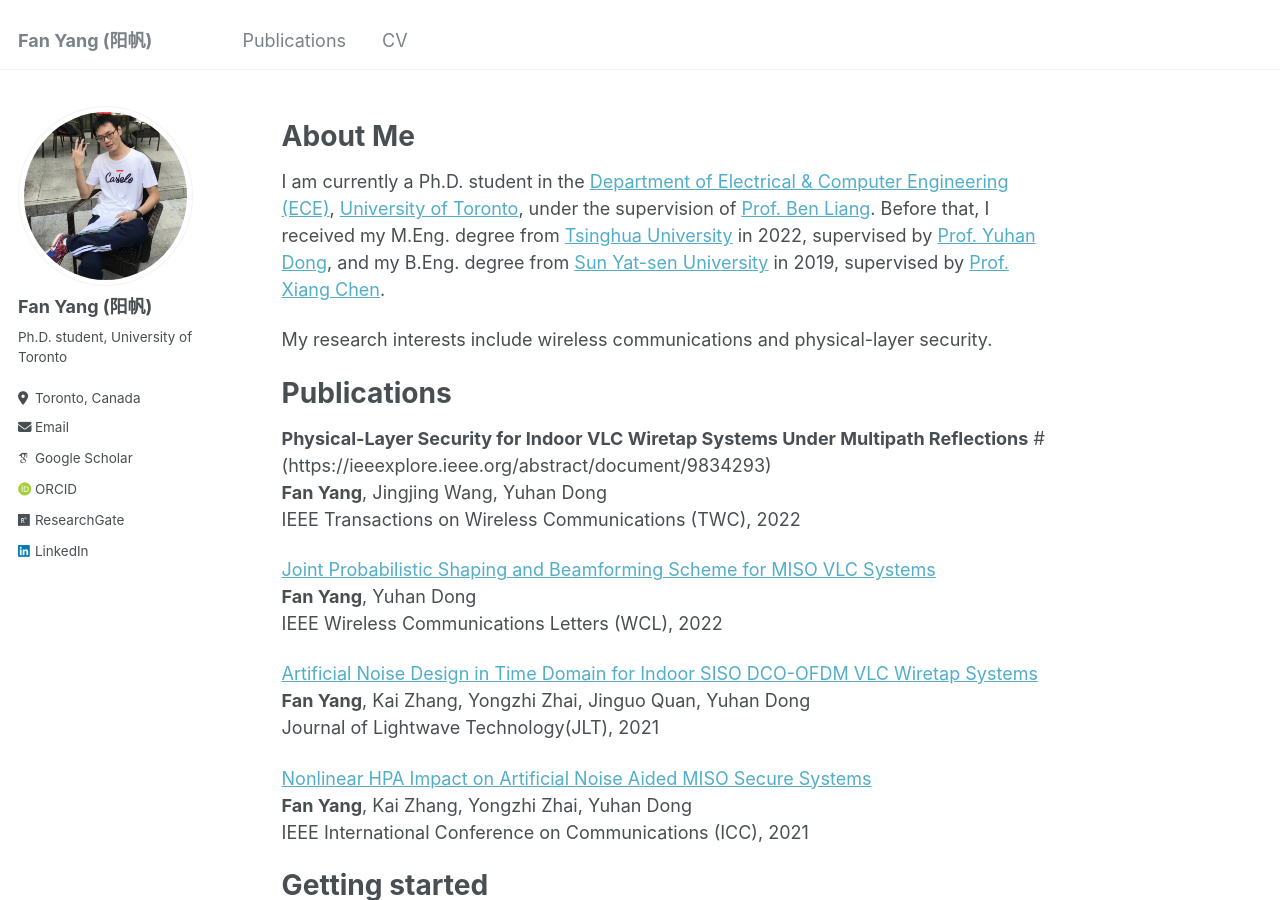
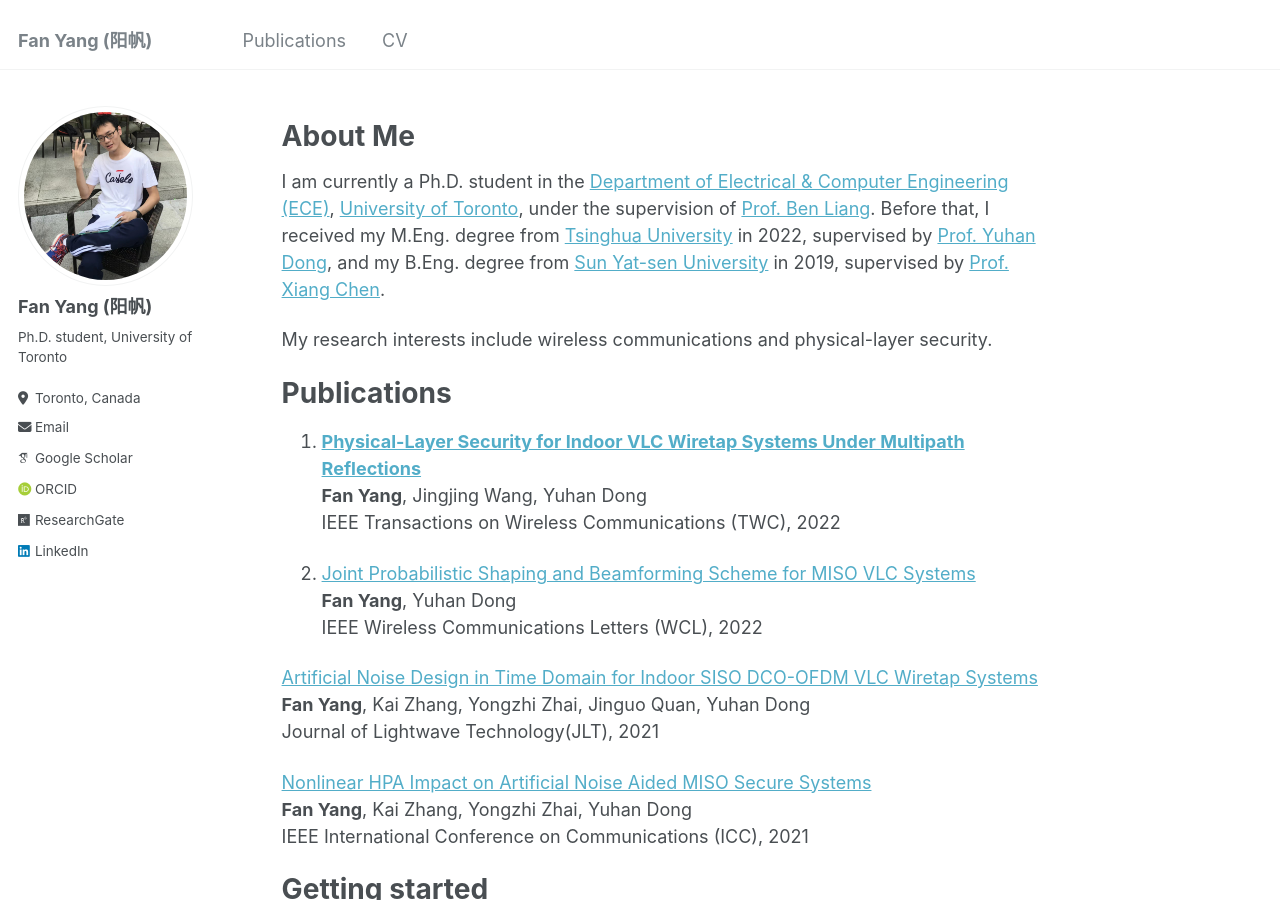
Before and after one commit to fanyang-uoft/fanyang-uoft.github.io, a Jekyll site: the page built from _pages/about.md, in a window 1280 px wide and 900 px high. Built offline with Jekyll 4.4.1, drawn with Linux system fonts in a browser that asks for light colours; some web fonts are replaced; part of the change alters nothing that is shown.

Commit message:
Update about.md

```diff
--- a/_pages/about.md
+++ b/_pages/about.md
@@ -15,11 +15,11 @@ My research interests include wireless communications and physical-layer securit
 
 Publications
 ===========
-**Physical-Layer Security for Indoor VLC Wiretap Systems Under Multipath Reflections** #(https://ieeexplore.ieee.org/abstract/document/9834293)
+1. [**Physical-Layer Security for Indoor VLC Wiretap Systems Under Multipath Reflections**](https://ieeexplore.ieee.org/abstract/document/9834293)
 **Fan Yang**, Jingjing Wang, Yuhan Dong
 IEEE Transactions on Wireless Communications (TWC), 2022
 
-[Joint Probabilistic Shaping and Beamforming Scheme for MISO VLC Systems](https://ieeexplore.ieee.org/document/9646252)
+1. [Joint Probabilistic Shaping and Beamforming Scheme for MISO VLC Systems](https://ieeexplore.ieee.org/document/9646252)
 **Fan Yang**, Yuhan Dong
 IEEE Wireless Communications Letters (WCL), 2022
 
```
